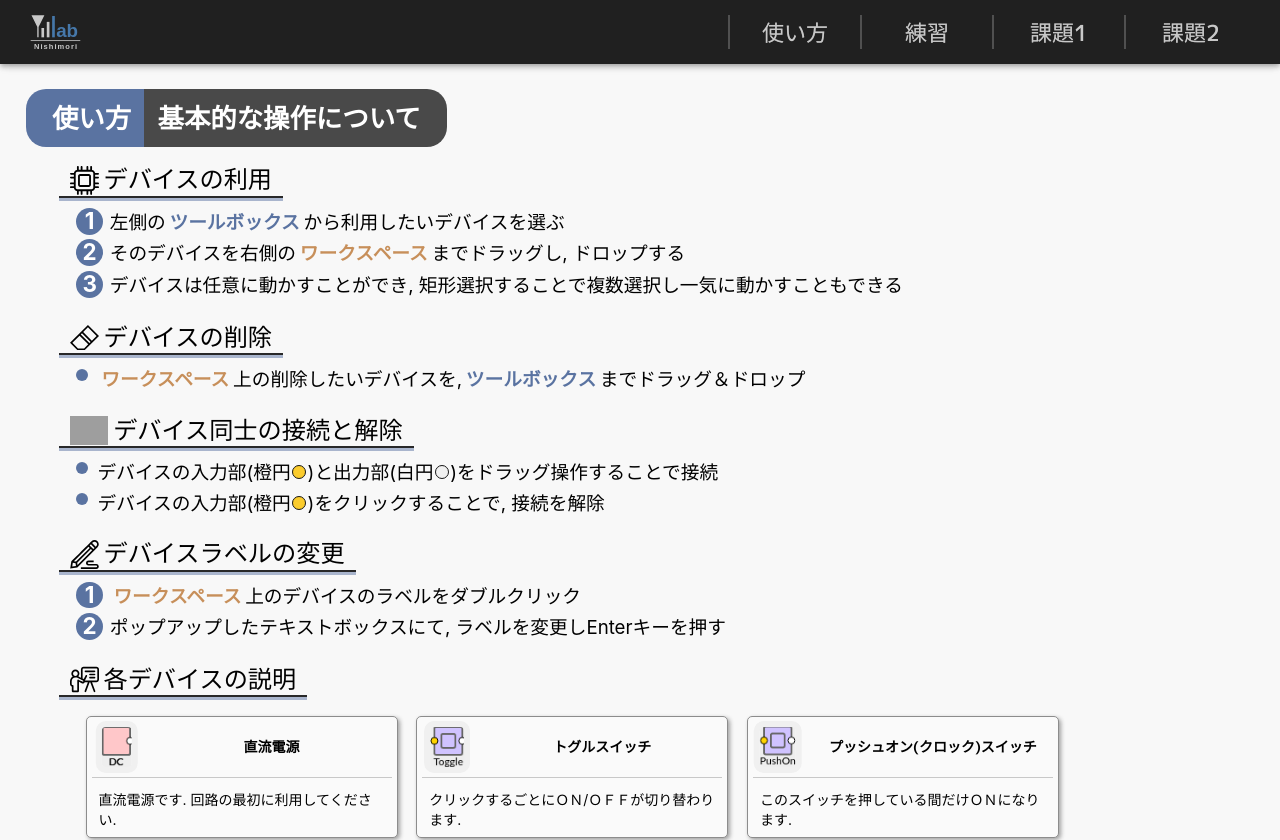
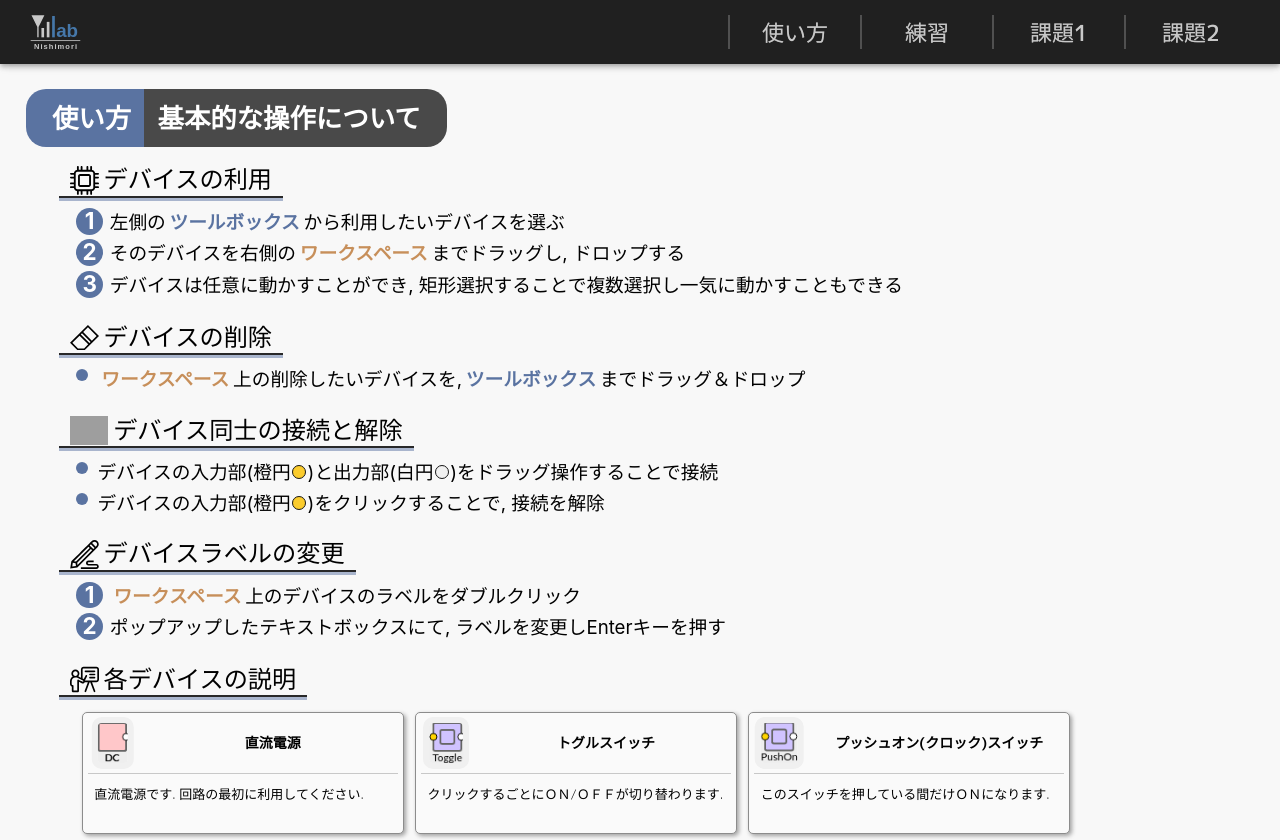
Before and after one commit to haru1843/circuit-simulation-app, a React (Create React App) app: page /circuit-simulation-app/usage in a window 1280 px wide. Shown: the top 840 px of the page. Built offline with nearby package versions, Linux system fonts and the light colour scheme; grey boxes are pictures that could not be loaded.

Commit message:
update: fs for device-description

```diff
--- a/src/views/pages/usage.js
+++ b/src/views/pages/usage.js
@@ -57,10 +57,10 @@ const UsageDiv = styled.div`
   span.device-tips {
     display: inline-block;
     vertical-align: top;
-    width: 310px;
+    width: 320px;
     height: 120px;
 
-    margin: 1em 0.5em 0 !important;
+    margin: 0.8em 0.3em 0 !important;
 
     /* border: 1px solid rgb(90, 115, 161); */
     border: 1px solid rgb(140, 140, 140);
@@ -130,7 +130,10 @@ const UsageDiv = styled.div`
           margin: 0 5px;
           padding: 0.8em 0.5em 0 !important;
 
-          font-size: 14px;
+          font-size: 13px;
+          font-family: "M PLUS 1p", "Helvetica Neue", Arial, sans-serif;
+          font-weight: 300;
+          line-height: 18px;
 
           & .img-popup {
             color: rgb(230, 90, 30);
```
